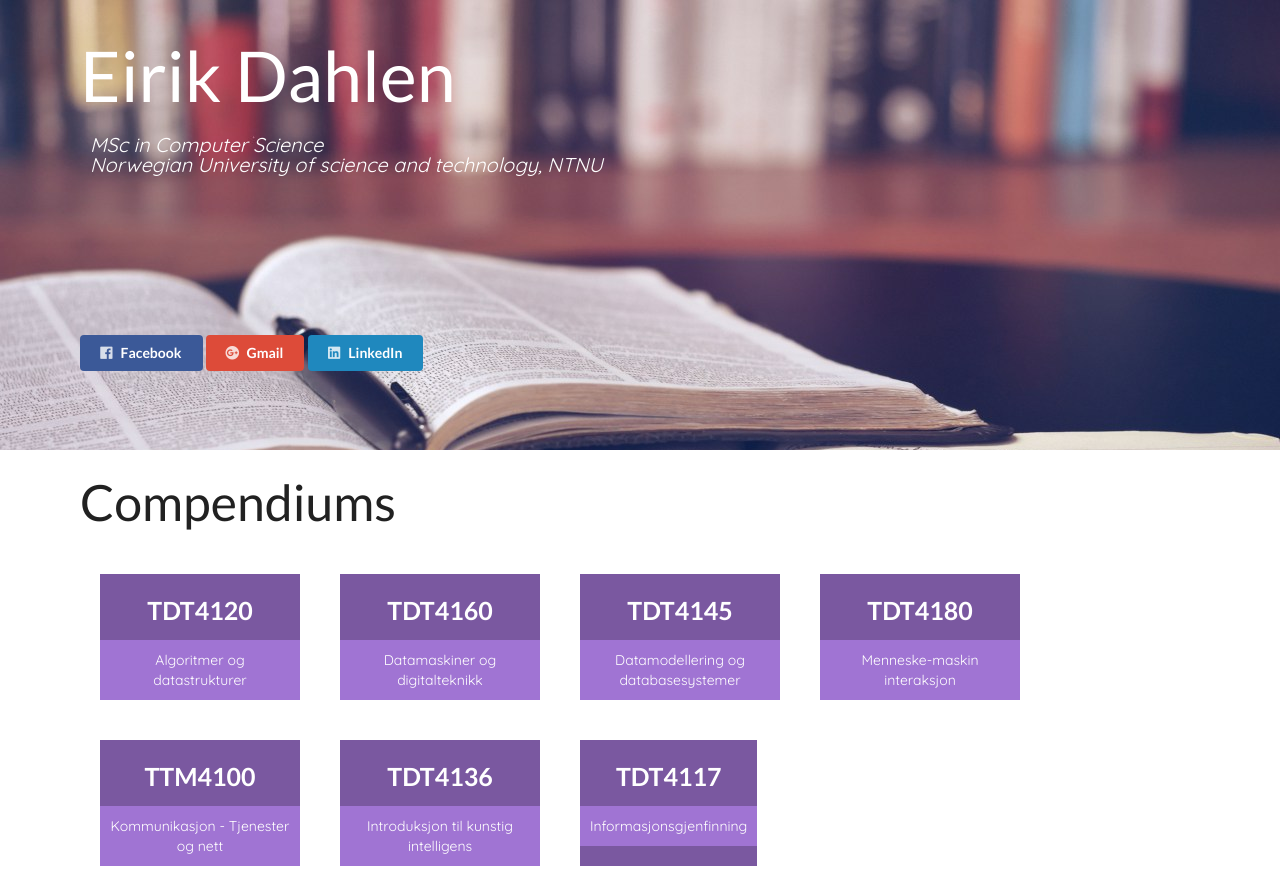
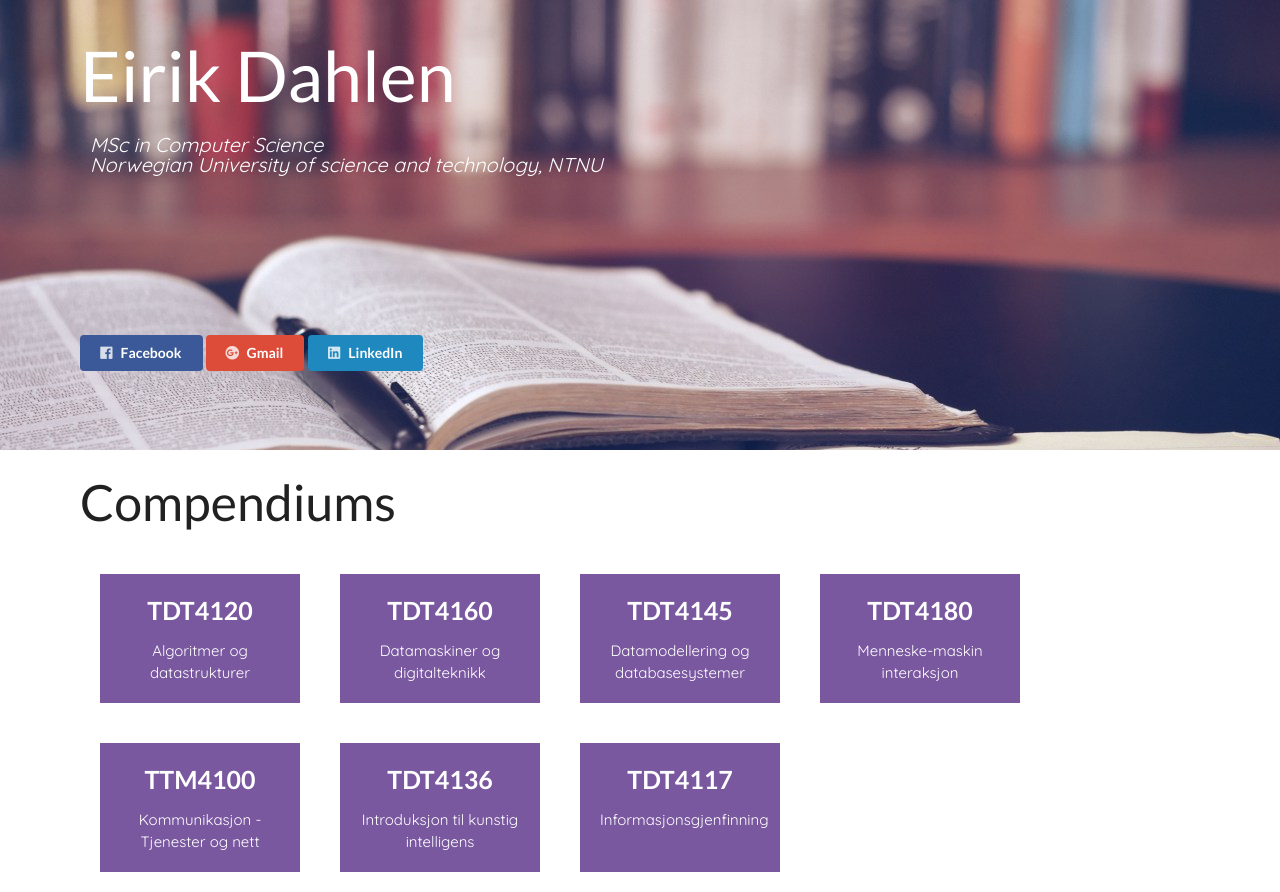
Before and after one commit to eirikdahlen/eirikdahlen.github.io, a React (Create React App) app: page / in a window 1280 px wide. Built offline with nearby package versions, Linux system fonts and the light colour scheme.

Commit message:
#3 Possible to open pdf

```diff
--- a/public/css/style.css
+++ b/public/css/style.css
@@ -54,22 +54,20 @@ body {
 
 .compendiums_container div {
     background-color: #7A58A0;
-
+    padding: 20px;
     margin: 20px;
     max-width: 200px;
     color: white;
 }
 
 .compendiums_container h3 {
-    padding-top: 20px;
     text-align: center;
     font-size: 25px;
 }
 
 .compendiums_container p {
     text-align: center;
-    background-color: #A074D3;
-    padding: 10px;
+    font-size: 15px;
 }
 
 .compendium_container h1 {
--- a/src/components/compendiums.js
+++ b/src/components/compendiums.js
@@ -22,7 +22,7 @@ class Compendiums extends Component {
 
                 <div className="compendiums_container">
 
-                    <div className="hvr-grow-shadow">
+                    <div className="hvr-grow-shadow" onClick={() => window.open('/compendiums/TDT4120.pdf')}>
                         <h3>TDT4120</h3>
                         <p>Algoritmer og datastrukturer</p>
                     </div>
--- a/src/components/header.js
+++ b/src/components/header.js
@@ -15,11 +15,11 @@ const Header = () => {
                         <button className="ui facebook button" onClick={() => window.open("https://www.facebook.com/eirik.dahlen", "_blank")}>
                             <i className="facebook icon"></i>Facebook
                         </button>
-                        <button class="ui google plus button">
-                            <i class="google plus icon"></i>Gmail
+                        <button className="ui google plus button">
+                            <i className="google plus icon"></i>Gmail
                         </button>
-                        <button class="ui linkedin button" onClick={() => window.open("https://www.linkedin.com/in/eirik-dahlen-243a83139/", "_blank")}>
-                            <i class="linkedin icon"></i>LinkedIn
+                        <button className="ui linkedin button" onClick={() => window.open("https://www.linkedin.com/in/eirik-dahlen-243a83139/", "_blank")}>
+                            <i className="linkedin icon"></i>LinkedIn
                         </button>
                     </div>
                 </div>
```
Also changed, not shown: 1 other file (tests, documents, lock files or other folders).
